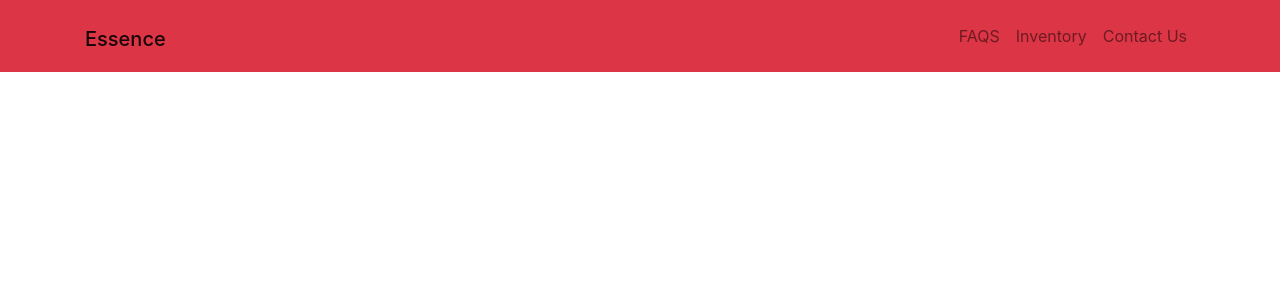
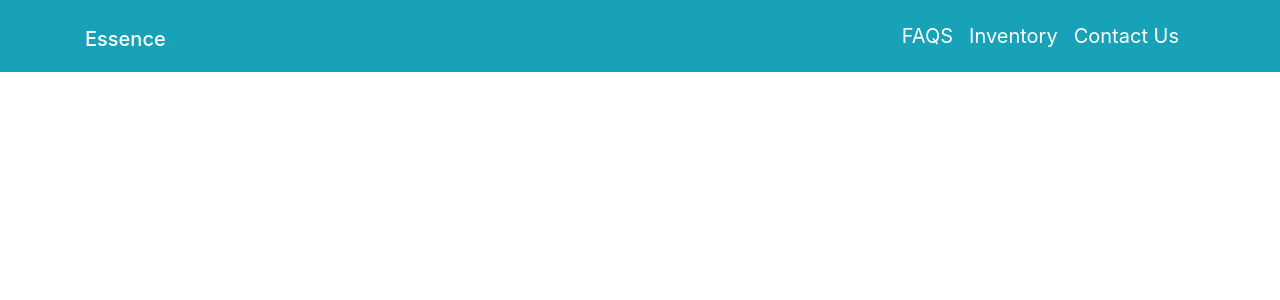
Before and after one commit to WycliffeMuchumi/Essence, a Flask app: page / in a window 1280 px wide. Shown: the top 300 px of the page. Run offline with Flask 2, Linux system fonts and the light colour scheme; some libraries are stand-ins or nearby versions.

Commit message:
app dates

```diff
--- a/main.py
+++ b/main.py
@@ -6,7 +6,7 @@ app = Flask(__name__)
 
 # configs
 
-app.config.from_object(Development)
+app.config.from_object(Production)
 
 # sqlAlchemy instance
 
--- a/templates/includes/nav.html
+++ b/templates/includes/nav.html
@@ -1,6 +1,6 @@
 <!-- Navigation -->
 <header>
-    <nav class="navbar navbar-expand-lg navbar-light  bg-danger fixed-top" id="mainNav">
+    <nav class="navbar navbar-expand-lg navbar-dark bg-info">
         <div class="container">
             <h1><a class="navbar-brand js-scroll-trigger" href="{{ url_for('home') }}">Essence</a></h1>
             <button class="navbar-toggler navbar-toggler-right" type="button" data-toggle="collapse"
@@ -12,13 +12,13 @@
             <div class="collapse navbar-collapse" id="navbarResponsive">
                 <ul class="navbar-nav ml-auto">
                     <li class="nav-item">
-                        <a class="nav-link js-scroll-trigger" href="{{ url_for('faqs') }}">FAQS</a>
+                        <a class="navbar-brand js-scroll-trigger" href="{{ url_for('faqs') }}">FAQS</a>
                     </li>
                     <li class="nav-item">
-                        <a class="nav-link js-scroll-trigger" href="{{ url_for('inventory') }}">Inventory</a>
+                        <a class="navbar-brand js-scroll-trigger"  href="{{ url_for('inventory') }}">Inventory</a>
                     </li>
                     <li class="nav-item">
-                        <a class="nav-link js-scroll-trigger" href="{{ url_for('contacts') }}">Contact Us</a>
+                        <a class="navbar-brand js-scroll-trigger"  href="{{ url_for('contacts') }}">Contact Us</a>
                     </li>
                 </ul>
             </div>
```
Also changed, not shown: configs/config.py (+4 -4 lines), static/images/brakespads.jpg (added), static/images/shoebrake.jpg (added), static/images/wokingbrakes.jpg (added), static/js/index.js (added).
